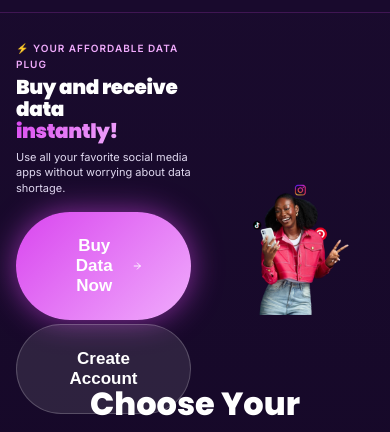
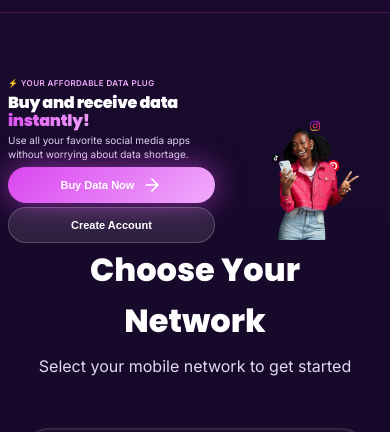
Before and after one commit to winnidebz1/Swift-Bundle-Gh, a plain HTML site: page index.html in a window 390 px wide. Shown: the part 56-488 px from the top of the page. Drawn offline with Linux system fonts and the light colour scheme.

Commit message:
Optimized mobile hero layout with perfectly sized image, text, and buttons

```diff
--- a/css/style.css
+++ b/css/style.css
@@ -377,10 +377,10 @@ body {
 
 @media (max-width: 768px) {
     .hero {
-        padding: var(--space-xl) var(--space-lg);
+        padding: var(--space-lg) var(--space-md);
         display: grid;
-        grid-template-columns: 1fr 1fr;
-        gap: var(--space-lg);
+        grid-template-columns: 1.2fr 1fr;
+        gap: var(--space-md);
         align-items: center;
     }
 
@@ -389,56 +389,87 @@ body {
     }
 
     .hero-tagline {
-        font-size: 0.625rem;
-        margin-bottom: var(--space-xs);
+        font-size: 0.5625rem;
+        margin-bottom: 0.25rem;
+        letter-spacing: 0.05em;
     }
 
     .hero-title {
-        font-size: 1.5rem;
-        line-height: 1.1;
-        margin-bottom: var(--space-sm);
+        font-size: 1.25rem;
+        line-height: 1.15;
+        margin-bottom: 0.375rem;
     }
 
     .hero-subtitle {
-        font-size: 0.75rem;
-        margin-bottom: var(--space-md);
-        line-height: 1.4;
+        font-size: 0.6875rem;
+        margin-bottom: var(--space-sm);
+        line-height: 1.35;
     }
 
     .hero-cta {
         flex-direction: column;
-        gap: var(--space-xs);
+        gap: 0.375rem;
+    }
+
+    .btn-primary,
+    .btn-secondary {
+        padding: 0.625rem 1rem;
+        font-size: 0.75rem;
+        min-height: 40px;
+        width: 100%;
     }
 
     .hero-visual {
         order: 2;
-        height: 300px;
+        height: 280px;
         margin: 0;
+        display: flex;
+        align-items: center;
+        justify-content: center;
     }
 
     .hero-image {
         max-width: 100%;
         max-height: 100%;
+        object-fit: contain;
     }
 }
 
 /* Small mobile devices */
 @media (max-width: 480px) {
     .hero {
-        padding: var(--space-md);
+        padding: var(--space-md) var(--space-sm);
         gap: var(--space-sm);
+        grid-template-columns: 1.3fr 1fr;
+    }
+
+    .hero-tagline {
+        font-size: 0.5rem;
     }
 
     .hero-title {
-        font-size: 1.25rem;
+        font-size: 1rem;
+        margin-bottom: 0.25rem;
     }
 
     .hero-subtitle {
+        font-size: 0.625rem;
+        margin-bottom: 0.375rem;
+    }
+
+    .hero-cta {
+        gap: 0.25rem;
+    }
+
+    .btn-primary,
+    .btn-secondary {
+        padding: 0.5rem 0.75rem;
         font-size: 0.6875rem;
+        min-height: 36px;
     }
 
     .hero-visual {
-        height: 250px;
+        height: 240px;
     }
 }
 
```
